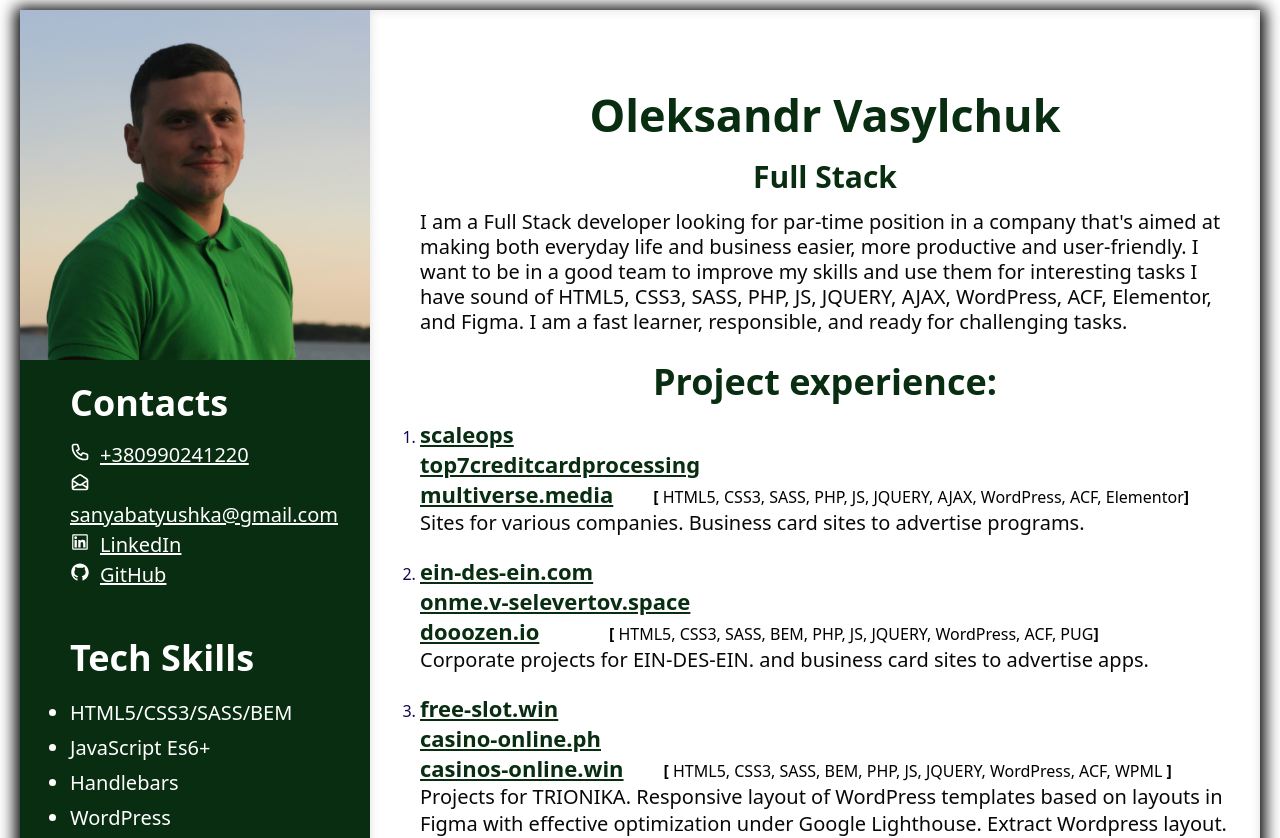
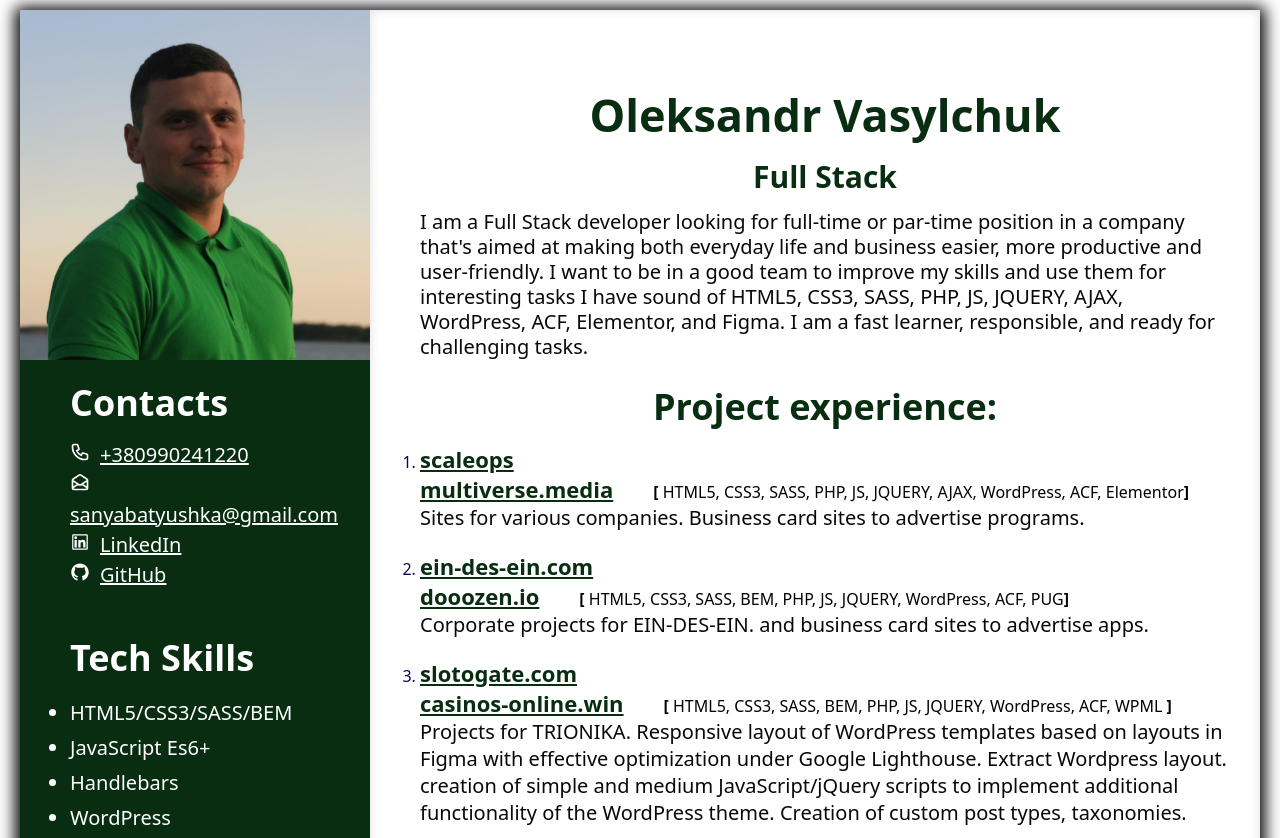
Before and after one commit to Vasylchuk-Oleksandr/oleksandr-vasylchuk-resume, a React (Create React App) app: page / in a window 1280 px wide. Shown: the top 838 px of the page. Built offline with nearby package versions, Linux system fonts and the light colour scheme; a web font is replaced by a local one.

Commit message:
fix progects

```diff
--- a/src/Components/Absolute/Absolute.js
+++ b/src/Components/Absolute/Absolute.js
@@ -9,13 +9,13 @@
         <Name>Oleksandr Vasylchuk</Name>
         <Job>Full Stack</Job>
         <Target>
-          I am a Full Stack developer looking for par-time position in a company
-          that's aimed at making both everyday life and business easier, more
-          productive and user-friendly. I want to be in a good team to improve
-          my skills and use them for interesting tasks I have sound of HTML5,
-          CSS3, SASS, PHP, JS, JQUERY, AJAX, WordPress, ACF, Elementor, and
-          Figma. I am a fast learner, responsible, and ready for challenging
-          tasks.
+          I am a Full Stack developer looking for full-time or par-time position
+          in a company that's aimed at making both everyday life and business
+          easier, more productive and user-friendly. I want to be in a good team
+          to improve my skills and use them for interesting tasks I have sound
+          of HTML5, CSS3, SASS, PHP, JS, JQUERY, AJAX, WordPress, ACF,
+          Elementor, and Figma. I am a fast learner, responsible, and ready for
+          challenging tasks.
         </Target>
       </Column>
     </Absolute>
--- a/src/Components/Projects/Projects.js
+++ b/src/Components/Projects/Projects.js
@@ -12,11 +12,6 @@
               scaleops
             </Link>
           </div>
-          <Link
-            target="_blank"
-            href="https://www.top7creditcardprocessing.com/top-7-credit-card-processing-2023/">
-            top7creditcardprocessing
-          </Link>
         </div>
         <Link target="_blank" href="https://multiverse.media/">
           multiverse.media
@@ -37,11 +32,6 @@
             ein-des-ein.com
           </Link>
         </div>
-        <div>
-          <Link target="_blank" href="https://onme.v-selevertov.space/">
-            onme.v-selevertov.space
-          </Link>
-        </div>
         <Link target="_blank" href="https://dooozen.io/">
           dooozen.io
         </Link>
@@ -56,13 +46,8 @@
       </Experience>
       <Experience>
         <div>
-          <Link target="_blank" href="https://free-slot.win/">
-            free-slot.win
-          </Link>
-        </div>
-        <div>
-          <Link target="_blank" href="https://casino-online.ph/">
-            casino-online.ph
+          <Link target="_blank" href="https://slotogate.com/">
+            slotogate.com
           </Link>
         </div>
         <Link target="_blank" href="https://casinos-online.win/">
```
